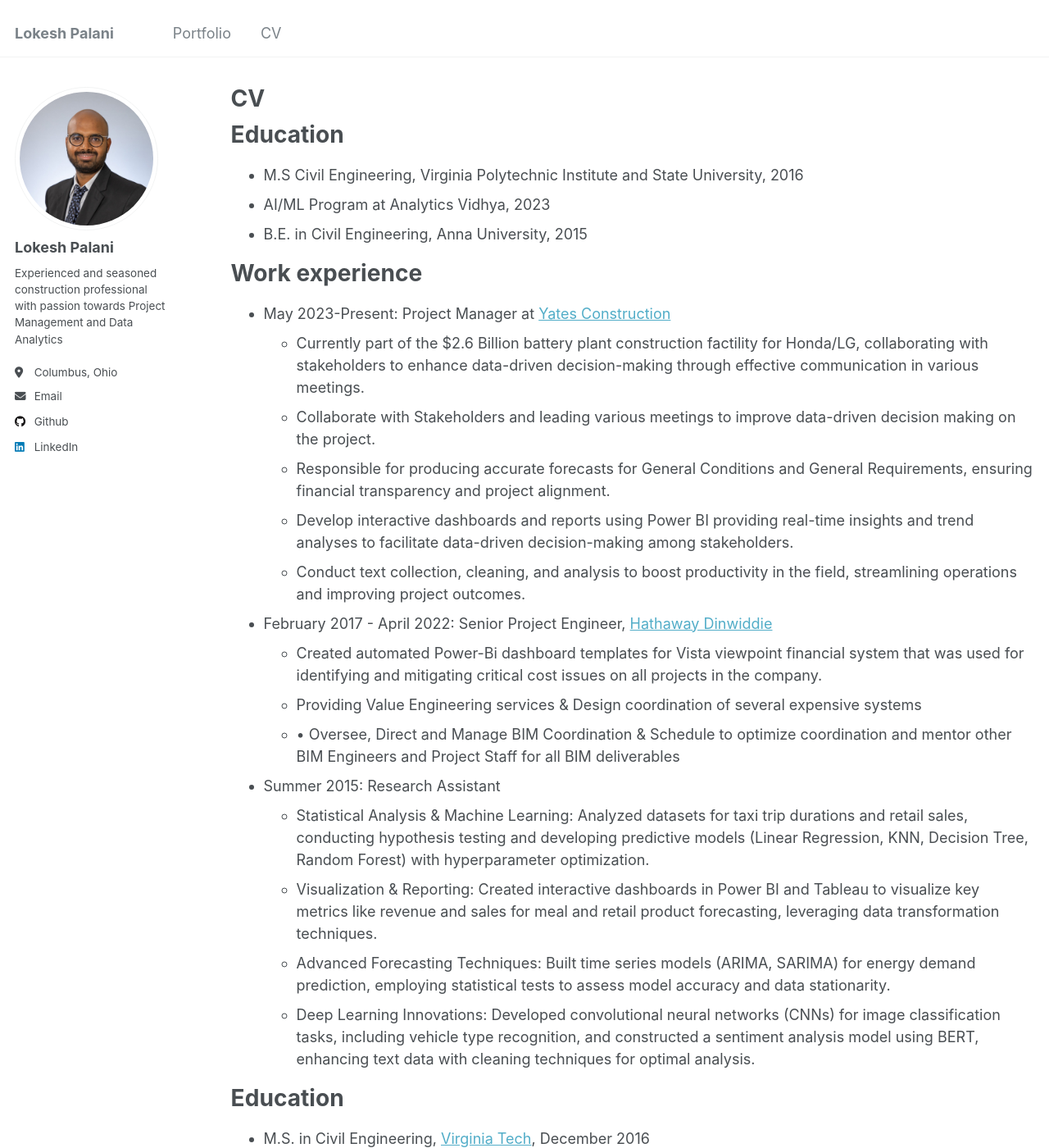
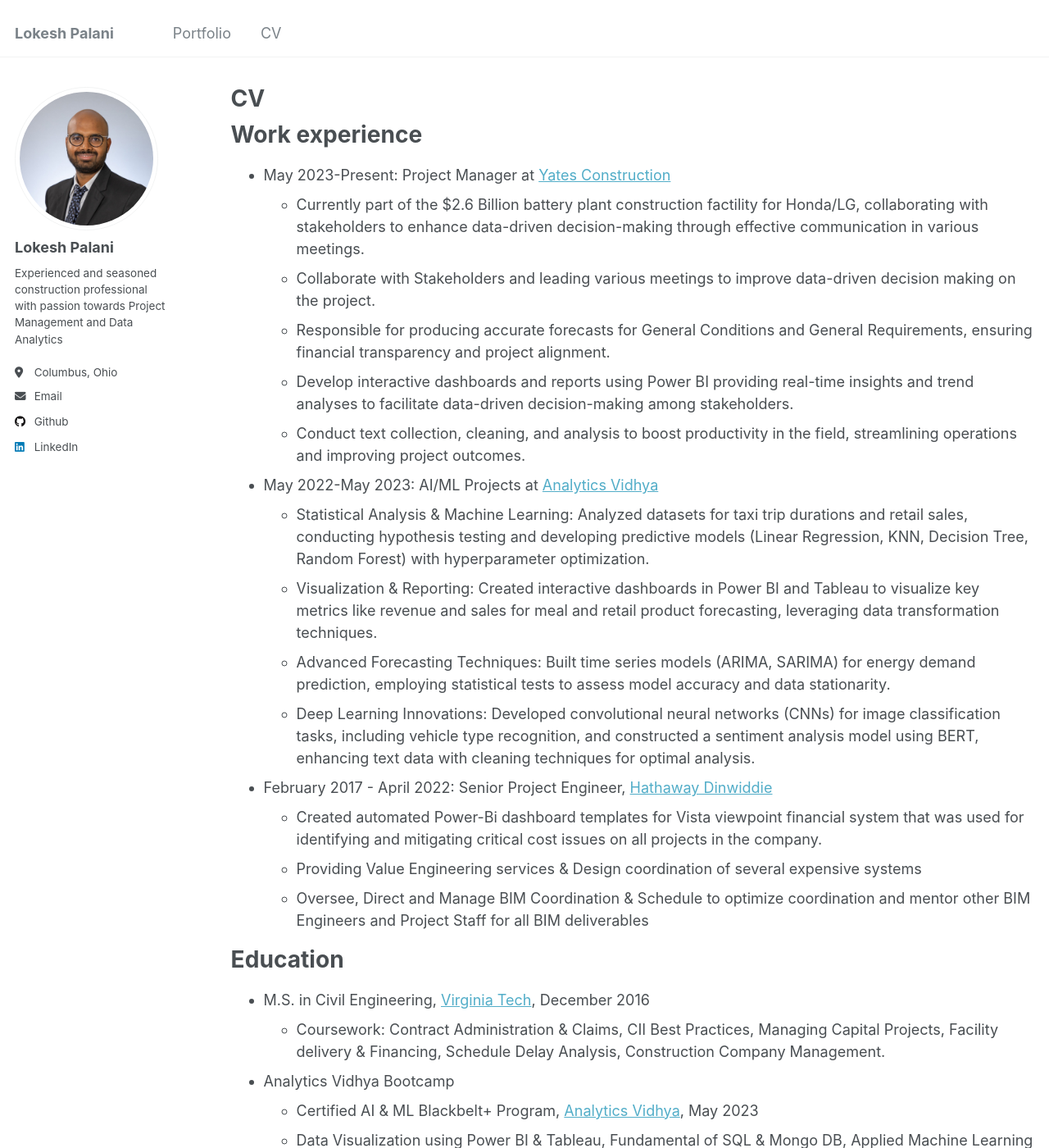
Before and after one commit to Coolinglass/coolinglass.github.io, a Jekyll site: the page built from _pages/cv.md, in a window 1280 px wide and 1400 px high. Shown: the whole window at 82% size. Built offline with Jekyll 4.4.1, drawn with Linux system fonts in a browser that asks for light colours; some of the changed text lies outside the part shown.

Commit message:
Update cv.md

```diff
--- a/_pages/cv.md
+++ b/_pages/cv.md
@@ -9,12 +9,6 @@ redirect_from:
 
 {% include base_path %}
 
-Education
-======
-* M.S Civil Engineering, Virginia Polytechnic Institute and State University, 2016
-* AI/ML Program at Analytics Vidhya, 2023
-* B.E. in Civil Engineering, Anna University, 2015
-
 Work experience
 ======
 * May 2023-Present: Project Manager at [Yates Construction](https://www.wgyates.com/)
@@ -24,17 +18,16 @@ Work experience
   * Develop interactive dashboards and reports using Power BI providing real-time insights and trend analyses to facilitate data-driven decision-making among stakeholders.
   * Conduct text collection, cleaning, and analysis to boost productivity in the field, streamlining operations and improving project outcomes.
 
-* February 2017 - April 2022: Senior Project Engineer, [Hathaway Dinwiddie](https://www.hathawaydinwiddie.com/)
-  * Created automated Power-Bi dashboard templates for Vista viewpoint financial system that was used for identifying and mitigating critical cost issues on all projects in the company.
-  * Providing Value Engineering services & Design coordination of several expensive systems
-  * •	Oversee, Direct and Manage BIM Coordination & Schedule to optimize coordination and mentor other BIM Engineers and Project Staff for all BIM deliverables
-
-* Summer 2015: Research Assistant
+* May 2022-May 2023: AI/ML Projects at [Analytics Vidhya](https://www.analyticsvidhya.com/bbplus?utm_source=newhomepage)
   * Statistical Analysis & Machine Learning: Analyzed datasets for taxi trip durations and retail sales, conducting hypothesis testing and developing predictive models (Linear Regression, KNN, Decision Tree, Random Forest) with hyperparameter optimization.
   * Visualization & Reporting: Created interactive dashboards in Power BI and Tableau to visualize key metrics like revenue and sales for meal and retail product forecasting, leveraging data transformation techniques.
   * Advanced Forecasting Techniques: Built time series models (ARIMA, SARIMA) for energy demand prediction, employing statistical tests to assess model accuracy and data stationarity.
   * Deep Learning Innovations: Developed convolutional neural networks (CNNs) for image classification tasks, including vehicle type recognition, and constructed a sentiment analysis model using BERT, enhancing text data with cleaning techniques for optimal analysis.
 
+* February 2017 - April 2022: Senior Project Engineer, [Hathaway Dinwiddie](https://www.hathawaydinwiddie.com/)
+  * Created automated Power-Bi dashboard templates for Vista viewpoint financial system that was used for identifying and mitigating critical cost issues on all projects in the company.
+  * Providing Value Engineering services & Design coordination of several expensive systems
+  * Oversee, Direct and Manage BIM Coordination & Schedule to optimize coordination and mentor other BIM Engineers and Project Staff for all BIM deliverables
 
 Education
 ======
@@ -49,7 +42,7 @@ Education
 
 Skills
 ======
-* Construction & Project Management Software: Proficient in Procore, Navisworks, Revit, AutoCAD, BIM 360 Glue, BIM 360 Field, and Microsoft Project for effective project planning and execution.
 * Data Analysis & Visualization Tools: Skilled in Power BI and Tableau for creating impactful visualizations, alongside strong capabilities in statistics and SQL for data querying and analysis.
 * Programming & Data Science: Experienced in Python, with libraries such as Pandas, NumPy, and Scikit-learn for data manipulation and machine learning.
 * Database Management: Knowledgeable in MongoDB for handling NoSQL data and JupyterLab for interactive data science projects and reporting
+* Construction & Project Management Software: Proficient in Procore, Navisworks, Revit, AutoCAD, BIM 360 Glue, BIM 360 Field, and Microsoft Project for effective project planning and execution.
```
